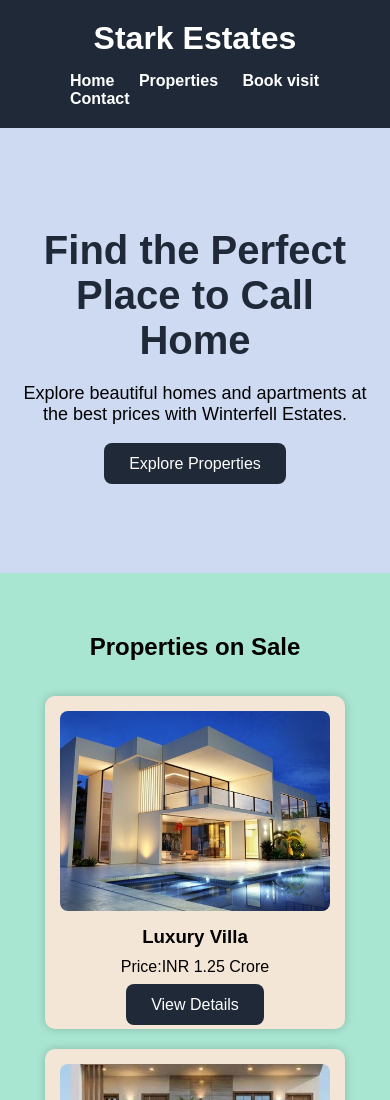
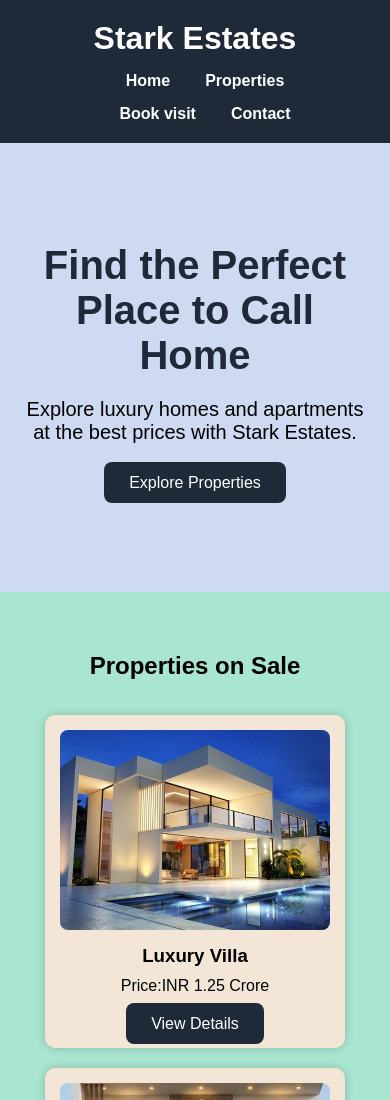
Before and after one commit to Jon-Snow45/stark-estates, a plain HTML site: page index.html in a window 390 px wide. Shown: the top 1100 px of the page. Drawn offline with Linux system fonts and the light colour scheme.

Commit message:
Add files via upload

```diff
--- a/index.html
+++ b/index.html
@@ -35,7 +35,7 @@ content="Uttam Kr. Mahto">
 
         <h2>Find the Perfect Place to Call Home</h2>
         <p>
-            Explore beautiful homes and apartments at the best prices with Winterfell Estates.
+            Explore luxury homes and apartments at the best prices with Stark Estates.
         </p>
         <a href="#properties" class="btn">Explore Properties</a>
     </section>
--- a/style.css
+++ b/style.css
@@ -198,11 +198,24 @@ footer{
     }
 
     nav{
+        display: flex;
+        flex-wrap: wrap;
+        gap: 15px;
         margin-top: 15px;
+        justify-content: center;
     }
 
-    body{
-        background: red !important;
+    nav a{
+        white-space: nowrap;
+        font-size: 16px;
+    }
+
+    .hero h2{
+        font-size: 40px;
+    }
+
+    .hero p{
+        font-size: 20px;
     }
 
 }
```
